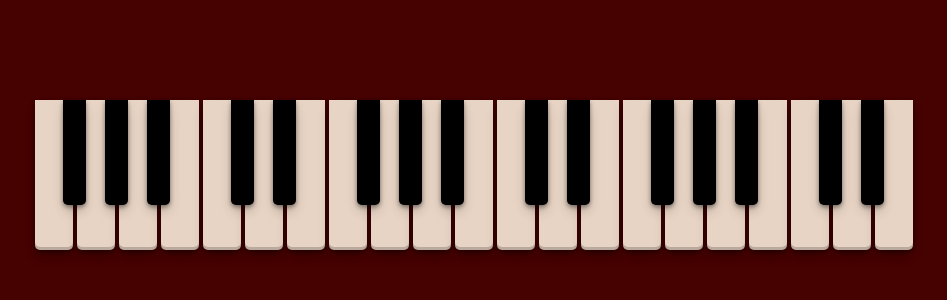
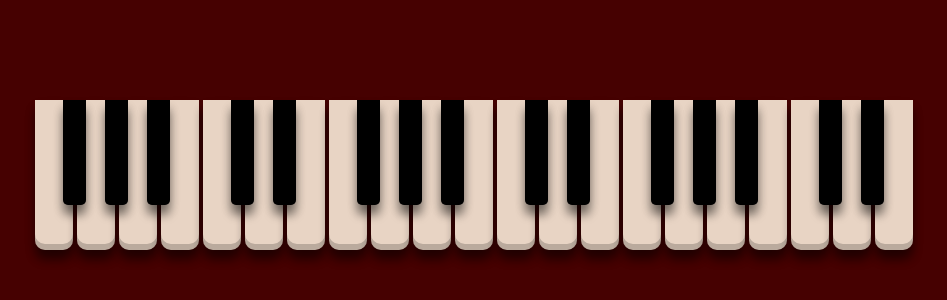
Before and after one commit to jmgcito/virtual-keyboard-vanilla, a website built with webpack: page dist/index.html in a window 1280 px wide. Shown: the part 180-480 px from the top of the page, without its empty margins (168-1115 px from the left). Built offline with nearby package versions, Linux system fonts and the light colour scheme.

Commit message:
Minor Css tweaks to drop shadow and white key border-radius

```diff
--- a/src/piano.css
+++ b/src/piano.css
@@ -36,10 +36,10 @@ button {
 .white-key {
   width: 50px;
   height: 200px;
-  border-radius: 0 0 5px 5px;
+  border-radius: 0 0 10px 10px;
   background: rgb(232, 212, 196);
-  box-shadow: rgba(0, 0, 0, 0.4) 0px 2px 4px,
-    rgba(0, 0, 0, 0.3) 0px 7px 13px -3px, rgba(0, 0, 0, 0.2) 0px -3px 0px inset;
+  box-shadow: rgba(0, 0, 0, 0.4) 0px 10px 10px,
+    rgba(0, 0, 0, 0.3) 0px 7px 13px -3px, rgba(0, 0, 0, 0.2) 0px -6px 0px inset;
   margin-left: 4px;
   opacity: 1;
 }
@@ -49,7 +49,7 @@ button {
   height: 140px;
   border-radius: 0 0 5px 5px;
   background: black;
-  box-shadow: rgba(0, 0, 0, 0.4) 0px 2px 4px,
+  box-shadow: rgba(0, 0, 0, 0.4) 0px 10px 10px,
     rgba(0, 0, 0, 0.3) 0px 7px 13px -3px, rgba(0, 0, 0, 0.2) 0px -3px 0px inset;
   opacity: 1;
   z-index: 1;
@@ -116,6 +116,7 @@ button {
     width: 25px;
     height: 100px;
     margin-left: 2px;
+    border-radius: 0 0 5px 5px;
   }
 
   .black-key {
```
